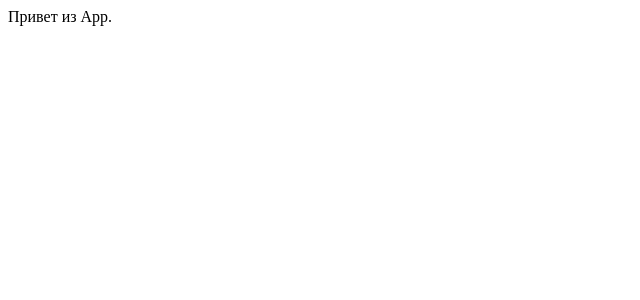
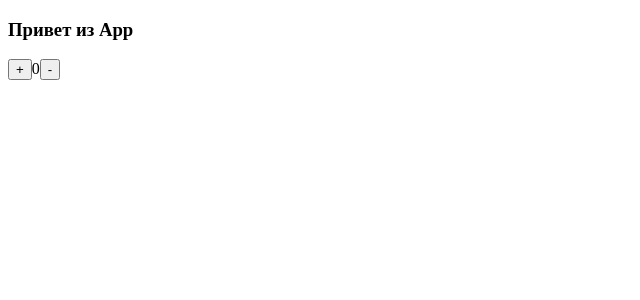
Before and after one commit to SergeyShashin/react200624, a React app: page / in a window 1280 px wide. Shown: the top 300 px of the page, without its empty margins (0-640 px from the left). Built offline with nearby package versions, Linux system fonts and the light colour scheme.

Commit message:
React 200624 lesson2 handleClick done.

```diff
--- a/src/components/App.jsx
+++ b/src/components/App.jsx
@@ -1,11 +1,28 @@
-import React, {Component} from "react";
+import React, { Component } from "react";
 
-export class App extends Component{
+export class App extends Component {
+  constructor(props) {
+    super(props);
 
+    this.state = {
+      counter: 0
+    };
 
-  render(){
-    return(
-      <div>Привет из App.</div>
+  }
+
+  handleClick = (e) => {
+    this.setState(prevState => prevState.counter += Number(e.target.dataset.counter));
+  }
+
+  render() {
+    let { counter } = this.state;
+    return (
+      <div>
+        <h3>Привет из App</h3>
+        <button data-counter={+1} onClick={this.handleClick}>+</button>
+        <span>{counter}</span>
+        <button data-counter={-1} onClick={this.handleClick}>-</button>
+      </div>
     );
   }
 }
```
